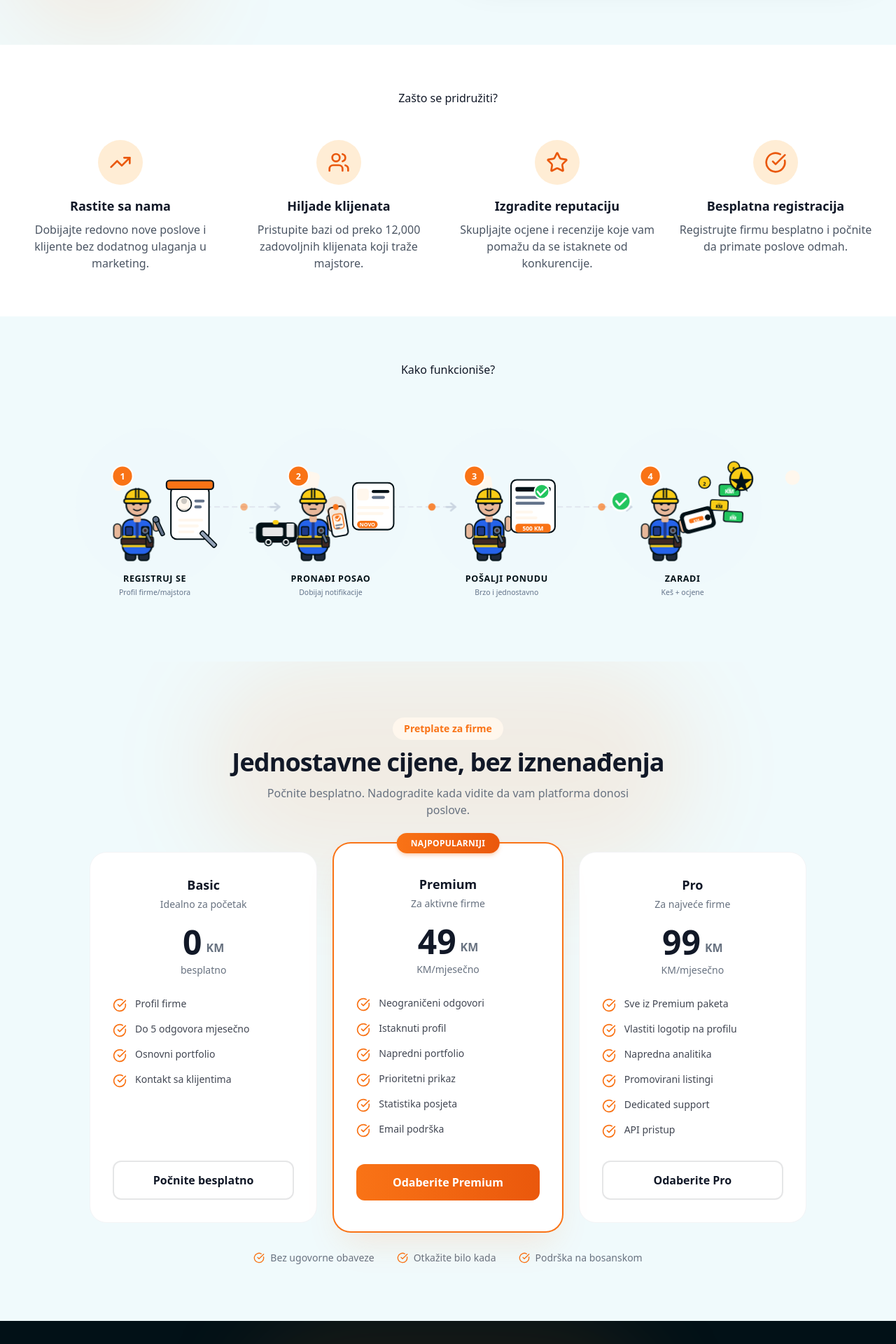
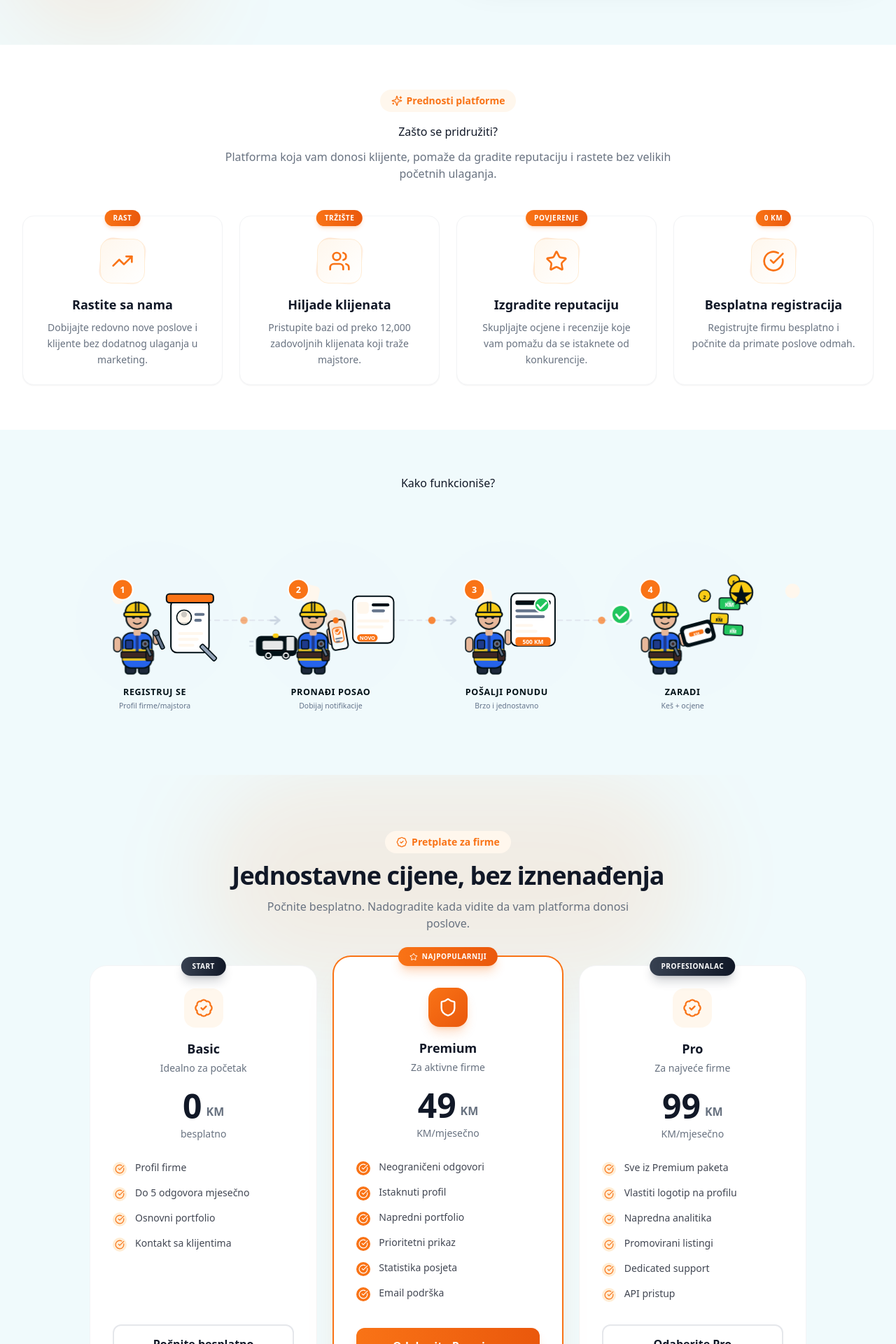
Before and after one commit to ocjenime/zaposli.ba, a Next.js app: page /zaposli.ba/za-firme in a window 1280 px wide. Shown: the part 420-2340 px from the top of the page at 70% size. Built offline with nearby package versions, Linux system fonts and the light colour scheme; no server answers.

Commit message:
feat(za-firme): premium badges, hover effects and improved content

```diff
--- a/app/za-firme/page.tsx
+++ b/app/za-firme/page.tsx
@@ -2,28 +2,35 @@ import Header from '@/components/Header';
 import Footer from '@/components/Footer';
 import Link from 'next/link';
 import { FirmProcessAnimation } from '@/components/FirmProcessAnimation';
-import { CheckCircle, TrendingUp, Users, Star, ArrowRight } from 'lucide-react';
+import {
+  CheckCircle, TrendingUp, Users, Star, ArrowRight,
+  Shield, BadgeCheck, Clock, Wallet, Sparkles,
+} from 'lucide-react';
 
 const benefits = [
   {
     icon: TrendingUp,
     title: 'Rastite sa nama',
     description: 'Dobijajte redovno nove poslove i klijente bez dodatnog ulaganja u marketing.',
+    badge: 'Rast',
   },
   {
     icon: Users,
     title: 'Hiljade klijenata',
     description: 'Pristupite bazi od preko 12,000 zadovoljnih klijenata koji traže majstore.',
+    badge: 'Tržište',
   },
   {
     icon: Star,
     title: 'Izgradite reputaciju',
     description: 'Skupljajte ocjene i recenzije koje vam pomažu da se istaknete od konkurencije.',
+    badge: 'Povjerenje',
   },
   {
     icon: CheckCircle,
     title: 'Besplatna registracija',
     description: 'Registrujte firmu besplatno i počnite da primate poslove odmah.',
+    badge: '0 KM',
   },
 ];
 
@@ -33,6 +40,7 @@ const pricingPlans = [
     price: '0',
     period: 'besplatno',
     description: 'Idealno za početak',
+    emblem: 'Start',
     features: [
       'Profil firme',
       'Do 5 odgovora mjesečno',
@@ -47,6 +55,7 @@ const pricingPlans = [
     price: '49',
     period: 'KM/mjesečno',
     description: 'Za aktivne firme',
+    emblem: 'Najpopularniji',
     features: [
       'Neograničeni odgovori',
       'Istaknuti profil',
@@ -63,6 +72,7 @@ const pricingPlans = [
     price: '99',
     period: 'KM/mjesečno',
     description: 'Za najveće firme',
+    emblem: 'Profesionalac',
     features: [
       'Sve iz Premium paketa',
       'Vlastiti logotip na profilu',
@@ -129,16 +139,46 @@ export default function ForCompaniesPage() {
         {/* Benefits */}
         <section className="py-16">
           <div className="mx-auto max-w-7xl px-4 sm:px-6 lg:px-8">
-            <h2 className="section-title text-center mb-12">Zašto se pridružiti?</h2>
+            <div className="text-center max-w-2xl mx-auto mb-12">
+              <span className="inline-flex items-center gap-1.5 px-4 py-1.5 bg-orange-50 text-brand-orange rounded-full text-sm font-semibold mb-4">
+                <Sparkles className="w-4 h-4" /> Prednosti platforme
+              </span>
+              <h2 className="section-title">Zašto se pridružiti?</h2>
+              <p className="text-steel mt-3">
+                Platforma koja vam donosi klijente, pomaže da gradite reputaciju i rastete bez velikih početnih ulaganja.
+              </p>
+            </div>
 
-            <div className="grid md:grid-cols-2 lg:grid-cols-4 gap-8">
-              {benefits.map((benefit) => (
-                <div key={benefit.title} className="text-center">
-                  <div className="w-16 h-16 bg-primary-100 rounded-full flex items-center justify-center mx-auto mb-4">
-                    <benefit.icon className="w-8 h-8 text-primary-600" />
+            <div className="grid md:grid-cols-2 lg:grid-cols-4 gap-6">
+              {benefits.map((benefit, index) => (
+                <div
+                  key={benefit.title}
+                  className="group relative bg-white rounded-2xl border border-gray-100 p-6 text-center shadow-sm hover:shadow-xl hover:-translate-y-1 hover:border-brand-orange/20 transition-all duration-300"
+                >
+                  {/* Premium emblem badge */}
+                  <div className="absolute -top-3 left-1/2 -translate-x-1/2">
+                    <span className="inline-flex items-center gap-1 px-3 py-1 bg-gradient-to-r from-brand-orange to-brand-orange-dark text-white text-[10px] font-bold uppercase tracking-wider rounded-full shadow-md shadow-brand-orange/20 group-hover:scale-105 transition-transform">
+                      {benefit.badge}
+                    </span>
                   </div>
-                  <h3 className="text-lg font-semibold text-gray-900 mb-2">{benefit.title}</h3>
-                  <p className="text-gray-600">{benefit.description}</p>
+
+                  {/* Icon container with hover glow */}
+                  <div className="relative w-16 h-16 mx-auto mb-4 mt-2">
+                    <div className="absolute inset-0 bg-gradient-to-br from-brand-orange/20 to-brand-orange/5 rounded-2xl rotate-6 group-hover:rotate-12 group-hover:scale-110 transition-all duration-300" />
+                    <div className="relative w-full h-full bg-gradient-to-br from-orange-50 to-white rounded-2xl border border-orange-100 flex items-center justify-center group-hover:border-brand-orange/30 transition-colors">
+                      <benefit.icon className="w-8 h-8 text-brand-orange group-hover:scale-110 transition-transform duration-300" />
+                    </div>
+                  </div>
+
+                  <h3 className="text-lg font-bold text-gray-900 mb-2 group-hover:text-brand-orange transition-colors">
+                    {benefit.title}
+                  </h3>
+                  <p className="text-sm text-steel leading-relaxed">{benefit.description}</p>
+
+                  {/* Decorative corner accent on hover */}
+                  <div className="absolute top-0 right-0 w-16 h-16 overflow-hidden rounded-tr-2xl opacity-0 group-hover:opacity-100 transition-opacity duration-300">
+                    <div className="absolute -top-8 -right-8 w-16 h-16 bg-gradient-to-br from-brand-orange/10 to-transparent rounded-full" />
+                  </div>
                 </div>
               ))}
             </div>
@@ -158,8 +198,8 @@ export default function ForCompaniesPage() {
           <div className="absolute top-0 left-1/2 -translate-x-1/2 w-[700px] h-[300px] bg-brand-orange/10 rounded-full blur-3xl" />
           <div className="relative mx-auto max-w-7xl px-4 sm:px-6 lg:px-8">
             <div className="text-center mb-12">
-              <span className="inline-block px-4 py-1.5 bg-primary-50 text-brand-orange rounded-full text-sm font-semibold mb-3">
-                Pretplate za firme
+              <span className="inline-flex items-center gap-1.5 px-4 py-1.5 bg-primary-50 text-brand-orange rounded-full text-sm font-semibold mb-3">
+                <BadgeCheck className="w-4 h-4" /> Pretplate za firme
               </span>
               <h2 className="text-3xl md:text-4xl font-extrabold text-gray-900 mb-3 tracking-tight">
                 Jednostavne cijene, bez iznenađenja
@@ -173,21 +213,39 @@ export default function ForCompaniesPage() {
               {pricingPlans.map((plan) => (
                 <div
                   key={plan.name}
-                  className={`relative bg-white rounded-3xl p-8 flex flex-col transition-all duration-300 ${
+                  className={`group relative bg-white rounded-3xl p-8 flex flex-col transition-all duration-300 hover:-translate-y-2 ${
                     plan.popular
-                      ? 'ring-2 ring-brand-orange shadow-2xl shadow-brand-orange/15 md:-my-3 md:py-11 z-10'
-                      : 'border border-gray-100 hover:shadow-xl'
+                      ? 'ring-2 ring-brand-orange shadow-2xl shadow-brand-orange/15 md:-my-3 md:py-11 z-10 hover:shadow-brand-orange/25'
+                      : 'border border-gray-100 hover:shadow-2xl hover:border-brand-orange/20 hover:ring-1 hover:ring-brand-orange/10'
                   }`}
                 >
-                  {plan.popular && (
-                    <div className="absolute -top-3.5 left-1/2 -translate-x-1/2">
-                      <span className="bg-gradient-to-r from-brand-orange to-brand-orange-dark text-[#ffffff] text-xs font-bold px-5 py-1.5 rounded-full shadow-md shadow-brand-orange/25 tracking-wide">
-                        NAJPOPULARNIJI
-                      </span>
+                  {/* Premium emblem */}
+                  <div className="absolute -top-3.5 left-1/2 -translate-x-1/2 z-10">
+                    <span className={`inline-flex items-center gap-1.5 px-4 py-1.5 text-[#ffffff] text-[10px] font-extrabold uppercase tracking-wider rounded-full shadow-lg transition-transform group-hover:scale-105 ${
+                      plan.popular
+                        ? 'bg-gradient-to-r from-brand-orange to-brand-orange-dark shadow-brand-orange/30'
+                        : 'bg-gradient-to-r from-gray-700 to-gray-900 shadow-gray-900/20'
+                    }`}>
+                      {plan.popular && <Star className="w-3 h-3" />}
+                      {plan.emblem}
+                    </span>
+                  </div>
+
+                  {/* Hover gradient sheen */}
+                  <div className={`absolute inset-0 rounded-3xl opacity-0 group-hover:opacity-100 transition-opacity duration-500 pointer-events-none ${
+                    plan.popular
+                      ? 'bg-gradient-to-br from-brand-orange/5 via-transparent to-brand-orange/5'
+                      : 'bg-gradient-to-br from-orange-50/50 via-transparent to-orange-50/30'
+                  }`} />
+
+                  <div className="relative text-center mb-7">
+                    <div className={`inline-flex items-center justify-center w-14 h-14 rounded-2xl mb-4 transition-transform duration-300 group-hover:scale-110 ${
+                      plan.popular
+                        ? 'bg-gradient-to-br from-brand-orange to-brand-orange-dark text-white shadow-lg shadow-brand-orange/25'
+                        : 'bg-orange-50 text-brand-orange'
+                    }`}>
+                      {plan.popular ? <Shield className="w-7 h-7" /> : <BadgeCheck className="w-7 h-7" />}
                     </div>
-                  )}
-
-                  <div className="text-center mb-7">
                     <h3 className="text-lg font-bold text-gray-900 mb-1">{plan.name}</h3>
                     <p className="text-sm text-steel mb-5">{plan.description}</p>
                     <div className="flex items-end justify-center gap-1.5">
@@ -197,10 +255,14 @@ export default function ForCompaniesPage() {
                     <p className="text-sm text-steel mt-1.5">{plan.period}</p>
                   </div>
 
-                  <ul className="space-y-3.5 mb-8 flex-1">
+                  <ul className="relative space-y-3.5 mb-8 flex-1">
                     {plan.features.map((feature) => (
                       <li key={feature} className="flex items-start gap-3">
-                        <CheckCircle className="w-5 h-5 text-brand-orange flex-shrink-0 mt-0.5" />
+                        <div className={`flex-shrink-0 w-5 h-5 rounded-full flex items-center justify-center mt-0.5 ${
+                          plan.popular ? 'bg-brand-orange text-white' : 'bg-orange-100 text-brand-orange'
+                        }`}>
+                          <CheckCircle className="w-3.5 h-3.5" />
+                        </div>
                         <span className="text-gray-900/80 text-sm">{feature}</span>
                       </li>
                     ))}
@@ -208,10 +270,10 @@ export default function ForCompaniesPage() {
 
                   <Link
                     href="/registracija/"
-                    className={`block text-center px-6 py-3.5 rounded-xl font-bold transition-all active:scale-95 ${
+                    className={`relative block text-center px-6 py-3.5 rounded-xl font-bold transition-all duration-300 active:scale-95 overflow-hidden ${
                       plan.popular
-                        ? 'bg-gradient-to-r from-brand-orange to-brand-orange-dark text-[#ffffff] hover:shadow-lg hover:shadow-brand-orange/30'
-                        : 'border-2 border-ink/10 text-gray-900 hover:border-brand-orange hover:text-brand-orange'
+                        ? 'bg-gradient-to-r from-brand-orange to-brand-orange-dark text-[#ffffff] shadow-lg shadow-brand-orange/20 hover:shadow-xl hover:shadow-brand-orange/30 hover:scale-[1.02]'
+                        : 'border-2 border-gray-200 text-gray-900 hover:border-brand-orange hover:text-brand-orange hover:bg-orange-50/50 hover:scale-[1.02]'
                     }`}
                   >
                     {plan.cta}
@@ -221,8 +283,8 @@ export default function ForCompaniesPage() {
             </div>
 
             <div className="flex flex-wrap justify-center gap-x-8 gap-y-3 mt-10 text-sm text-steel">
-              <span className="flex items-center gap-2"><CheckCircle className="w-4 h-4 text-brand-orange" /> Bez ugovorne obaveze</span>
-              <span className="flex items-center gap-2"><CheckCircle className="w-4 h-4 text-brand-orange" /> Otkažite bilo kada</span>
+              <span className="flex items-center gap-2"><Clock className="w-4 h-4 text-brand-orange" /> Bez ugovorne obaveze</span>
+              <span className="flex items-center gap-2"><Wallet className="w-4 h-4 text-brand-orange" /> Otkažite bilo kada</span>
               <span className="flex items-center gap-2"><CheckCircle className="w-4 h-4 text-brand-orange" /> Podrška na bosanskom</span>
             </div>
           </div>
```
